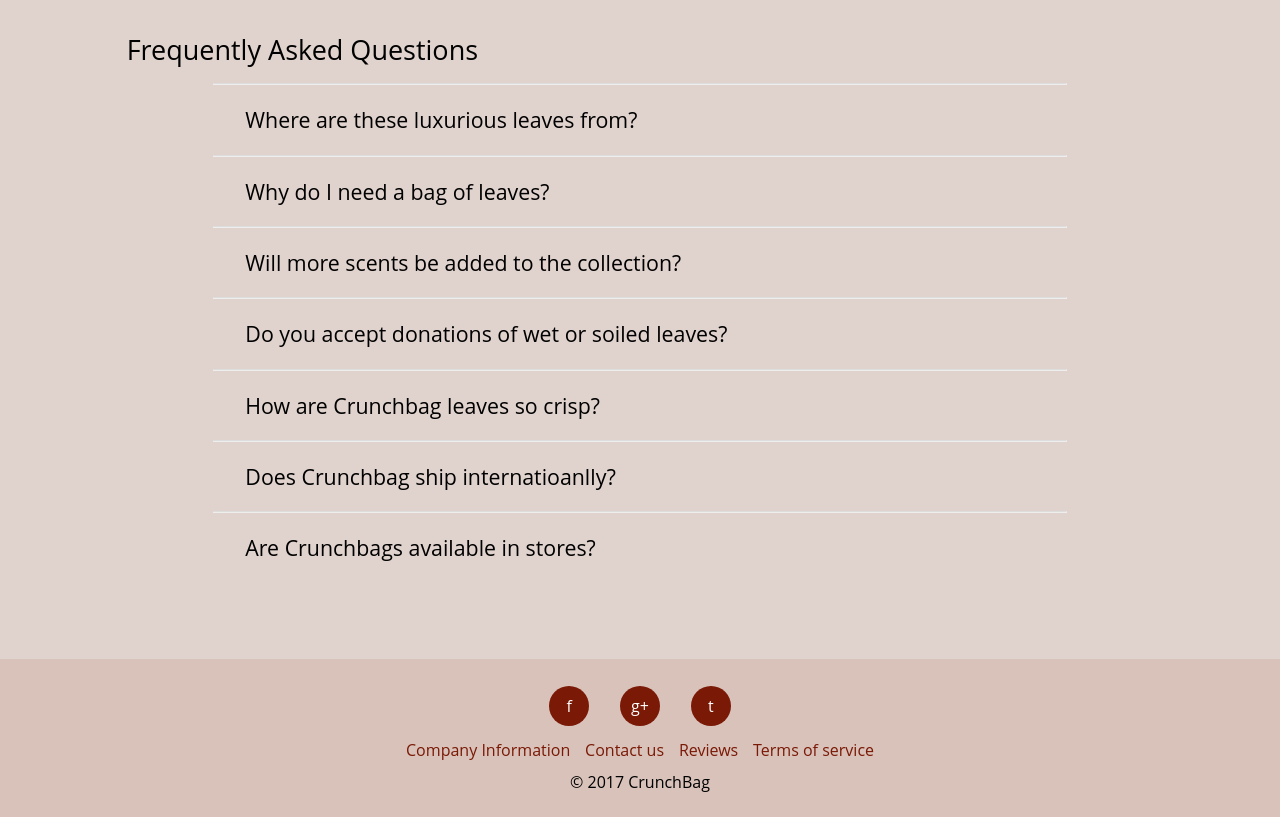
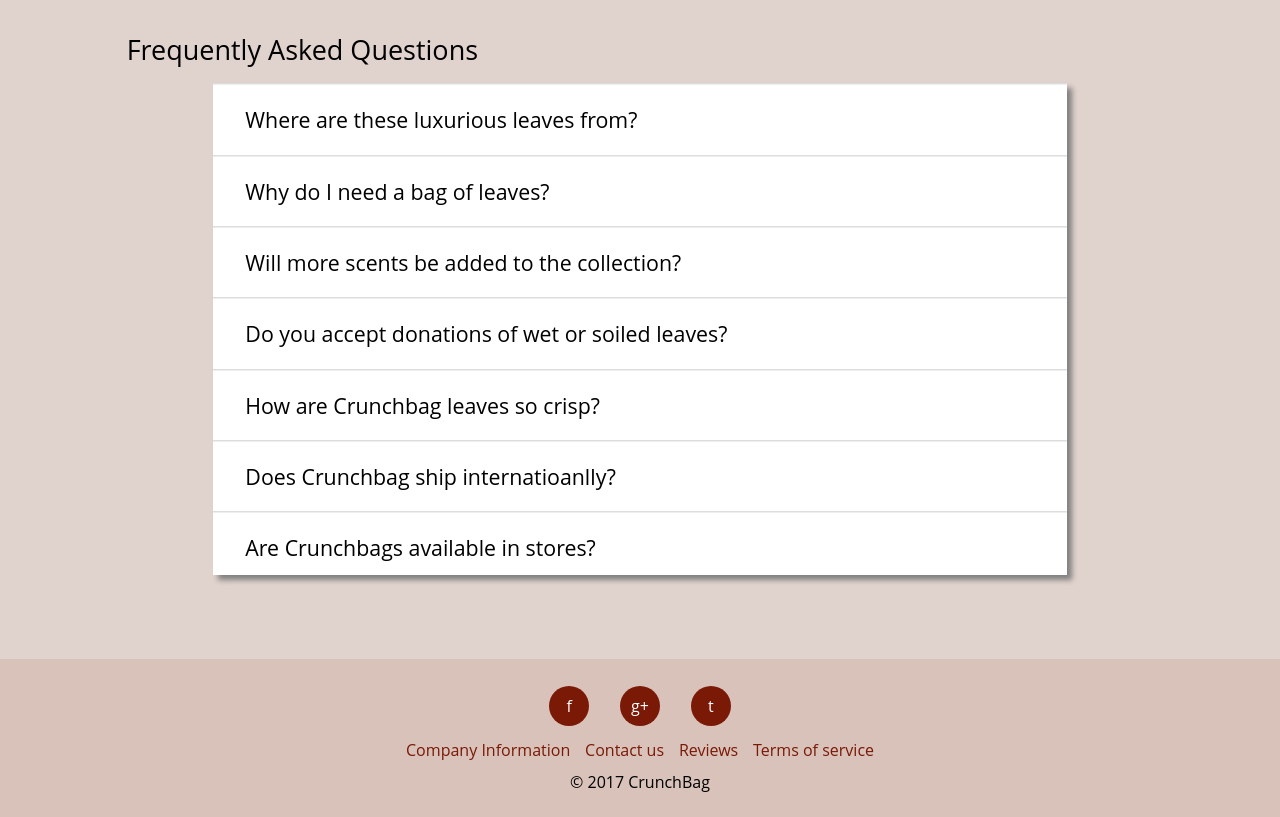
Before and after one commit to The-Jackrabbit/Crunchbag, a PHP site: page /faq.php in a window 1280 px wide. Shown: the part 82-899 px from the top of the page. Run offline with PHP 8.4, Linux system fonts and the light colour scheme; some libraries are stand-ins or nearby versions; some web fonts are replaced.

Commit message:
Faq Update

```diff
--- a/faq.php
+++ b/faq.php
@@ -15,7 +15,9 @@
 			.container {
 				margin: 0 auto;
 				width: 80%;
-				min-height: 70vh;
+
+				background-color: white;
+				box-shadow: 4pt 4pt 4pt grey;
 			}
 			div.toggle {
 				cursor: pointer;
@@ -36,6 +38,9 @@
 			div.toggle hr {
 				border-top: 1pt solid #ddd;
 				border-left: 0pt;
+			}
+			.faq-container {
+				min-height: 70vh;
 			}
 		</style>
 
@@ -59,8 +64,9 @@
          include("./Components/header/header.php");
       ?>
 		<div class="max-inline">
+
 				<div class="faqHeader">Frequently Asked Questions</div>
-
+				<div class="faq-container">
 				<div class="container">
 					<div class="toggle">
 						<hr>
@@ -126,6 +132,7 @@
 						</div>
 					</div>
 				</div>
+			</div>
 			<script>
 				$('div.toggle').click(function() {
 					$(this).children('.faq-answer').slideToggle();
```
Lines whose indentation alone changed are shown as unchanged.
